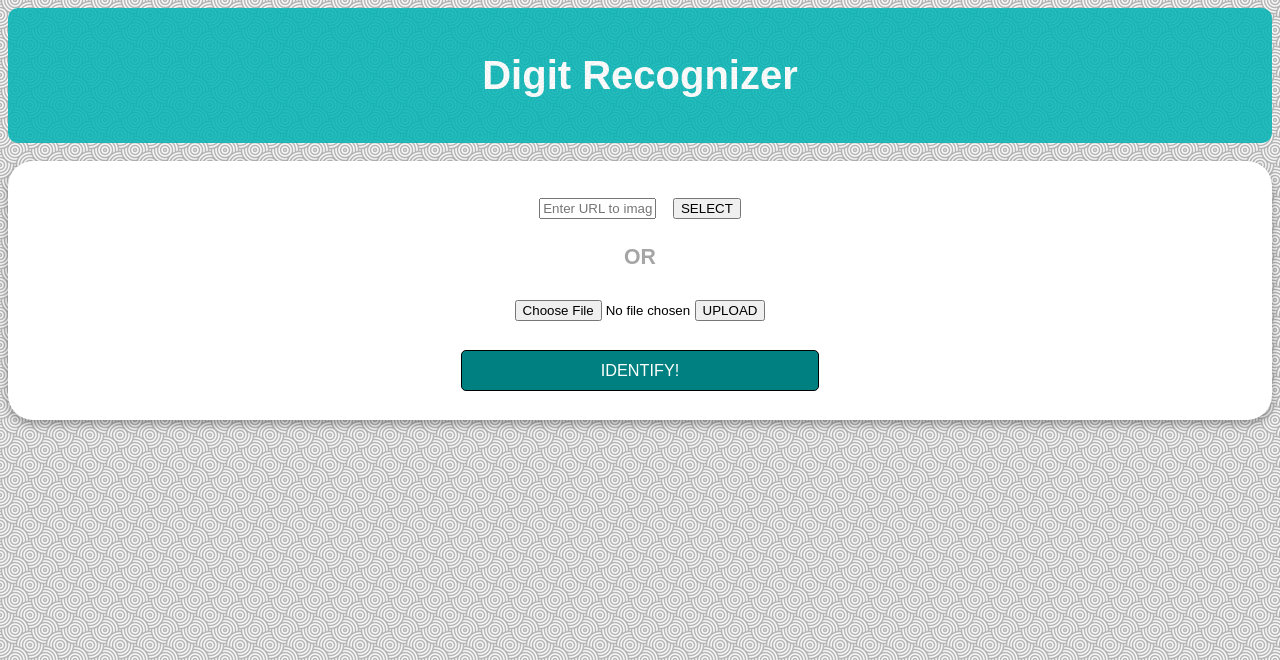
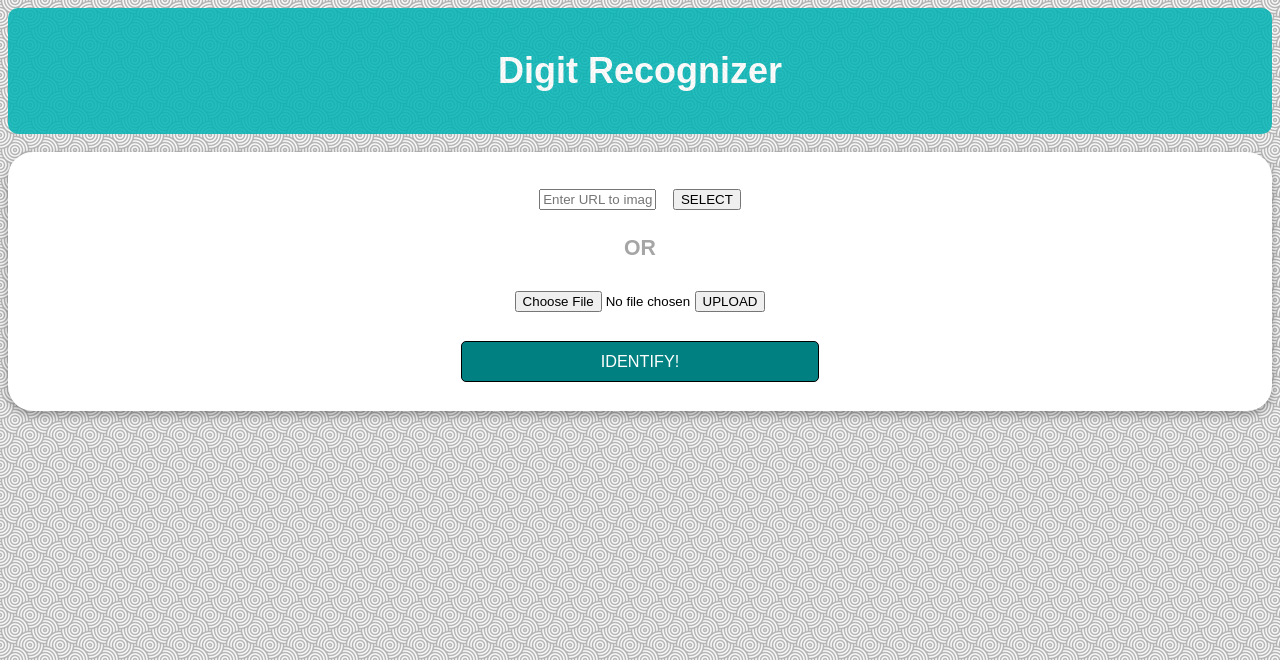
Before and after one commit to black-tul1p/ocr-site, a PHP site: page / in a window 1280 px wide. Shown: the top 660 px of the page. Run offline with PHP 8.4, Linux system fonts and the light colour scheme.

Commit message:
Fixed formatting

```diff
--- a/Styles/styles.css
+++ b/Styles/styles.css
@@ -22,7 +22,7 @@
 
 	.main-title {
 		font-family: Arial;
-		font-size: 5vh;
+		font-size: 4.5vh;
 		color: #FFFFFF;
 		text-align: center;
 		font-weight: bold;
@@ -54,6 +54,7 @@
 
 		box-shadow: 0 4px 8px 0 rgba(0,0,0,0.3);
 		max-width: 100vw;
+		max-height: 75vh;
 		margin: auto;
 		text-align: center;
 		border-radius: 25px;
```
